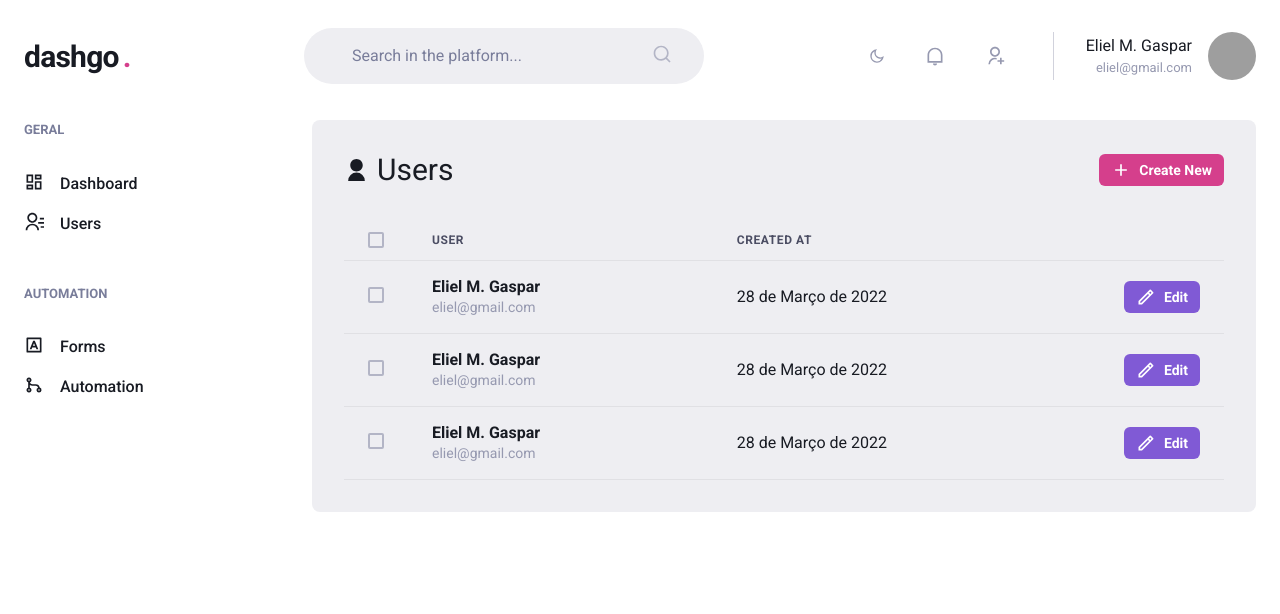
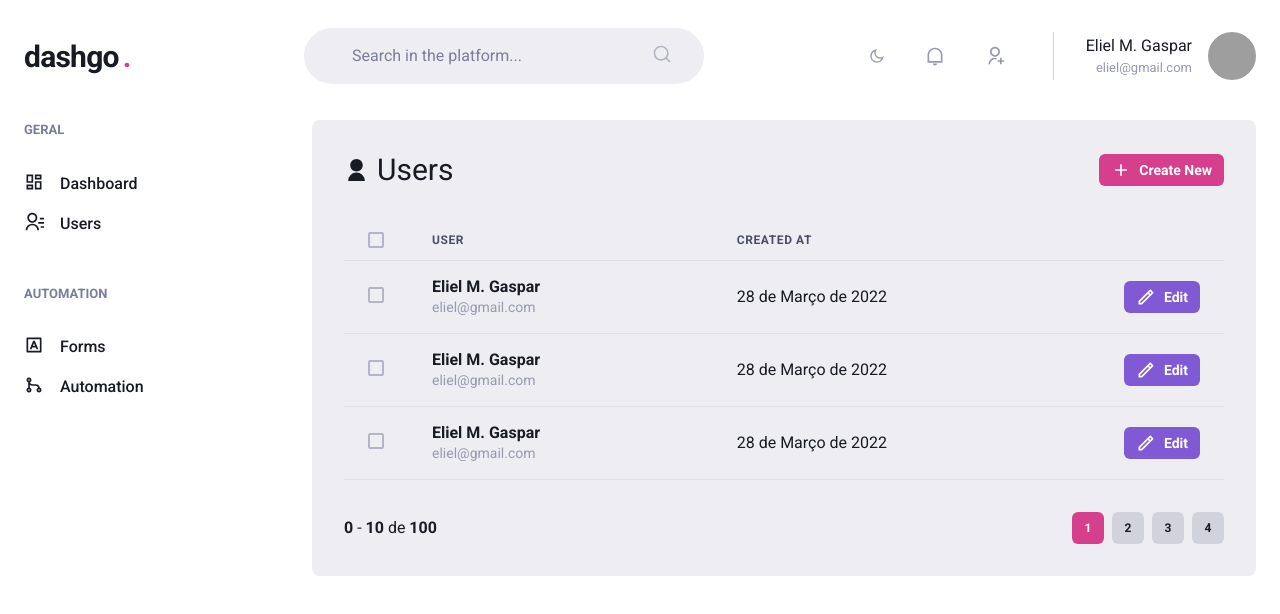
Before and after one commit to griffan113/atomic-architecture, a Next.js app: page /users in a window 1280 px wide. Shown: the top 614 px of the page. Built offline with nearby package versions, Linux system fonts and the light colour scheme; grey boxes are pictures that could not be loaded.

Commit message:
feat: create pagination component

```diff
--- a/src/components/templates/Users/Users.template.tsx
+++ b/src/components/templates/Users/Users.template.tsx
@@ -11,7 +11,7 @@ import {
 import { RiAddLine, RiUserFill } from 'react-icons/ri';
 
 import { Header, Sidebar } from '@/components/ui/organisms';
-import { UsersListTable } from '@/components/ui/atoms';
+import { UsersListTable, Pagination } from '@/components/ui/atoms';
 
 export const UsersTemplate: React.FC = () => {
   const { colorMode } = useColorMode();
@@ -48,6 +48,7 @@ export const UsersTemplate: React.FC = () => {
             </Button>
           </Flex>
           <UsersListTable />
+          <Pagination />
         </Box>
       </Flex>
     </Box>
--- a/src/components/ui/atoms/Logo/Logo.atom.tsx
+++ b/src/components/ui/atoms/Logo/Logo.atom.tsx
@@ -1,7 +1,7 @@
 import { ChakraProps, Text } from '@chakra-ui/react';
 import React from 'react';
 
-type LogoProps = {} & ChakraProps;
+type LogoProps = ChakraProps;
 
 export const Logo: React.FC<LogoProps> = ({ ...props }) => {
   return (
--- /dev/null
+++ b/src/components/ui/atoms/Pagination/Pagination.atom.tsx
@@ -0,0 +1,42 @@
+import React from 'react';
+import { Box, Button, Stack } from '@chakra-ui/react';
+
+export const Pagination: React.FC = () => {
+  return (
+    <Stack
+      spacing="6"
+      mt="8"
+      direction="row"
+      justify="space-between"
+      align="center"
+    >
+      <Box>
+        <strong>0</strong> - <strong>10</strong> de <strong>100</strong>
+      </Box>
+      <Stack direction="row" spacing="2">
+        <Button
+          size="sm"
+          fontSize="xs"
+          width="4"
+          colorScheme="pink"
+          disabled
+          _disabled={{
+            bg: '  pink.500',
+            cursor: 'default',
+          }}
+        >
+          1
+        </Button>
+        <Button size="sm" fontSize="xs" width="4">
+          2
+        </Button>
+        <Button size="sm" fontSize="xs" width="4">
+          3
+        </Button>
+        <Button size="sm" fontSize="xs" width="4">
+          4
+        </Button>
+      </Stack>
+    </Stack>
+  );
+};
--- /dev/null
+++ b/src/components/ui/atoms/Pagination/index.ts
@@ -0,0 +1 @@
+export * from './Pagination.atom';
--- a/src/components/ui/atoms/index.ts
+++ b/src/components/ui/atoms/index.ts
@@ -5,3 +5,4 @@ export * from './HeaderButtonGroup';
 export * from './HeaderProfileInfo';
 export * from './DashboardChartGrid';
 export * from './UsersListTable';
+export * from './Pagination';
--- a/src/pages/dashboard.tsx
+++ b/src/pages/dashboard.tsx
@@ -1,7 +1,7 @@
 import type { NextPage } from 'next';
 import Head from 'next/head';
 
-import { DashboardTemplate } from '@/components/templates/Dashboard';
+import { DashboardTemplate } from '@/components/templates';
 
 const Dashboard: NextPage = () => {
   return (
--- a/src/pages/users/index.tsx
+++ b/src/pages/users/index.tsx
@@ -1,7 +1,7 @@
 import type { NextPage } from 'next';
 import Head from 'next/head';
 
-import { UsersTemplate } from '@/components/templates/Users';
+import { UsersTemplate } from '@/components/templates';
 
 const Users: NextPage = () => {
   return (
```
Also changed, not shown: src/pages/users/create.tsx (added).
